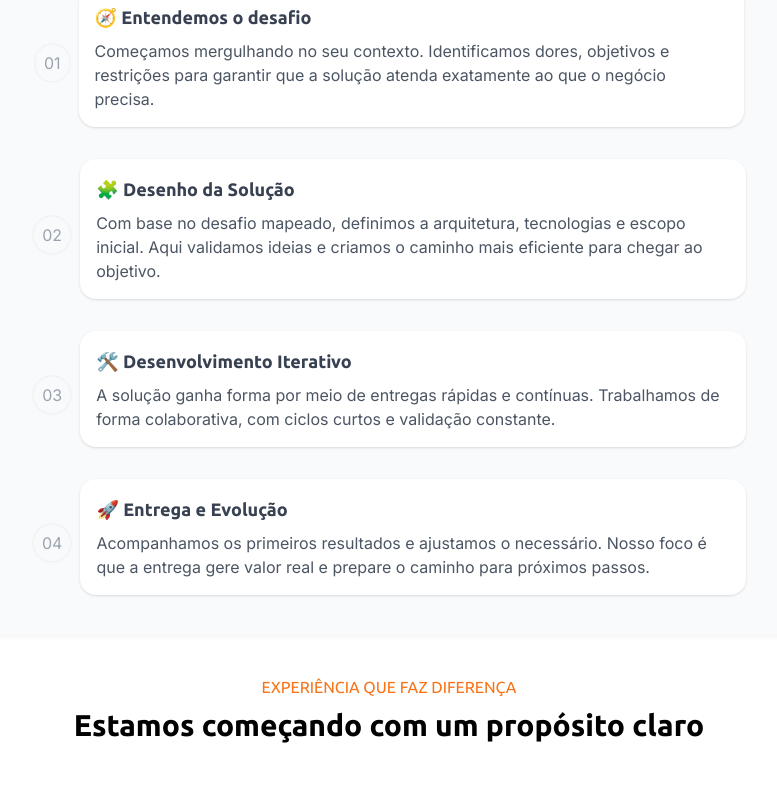
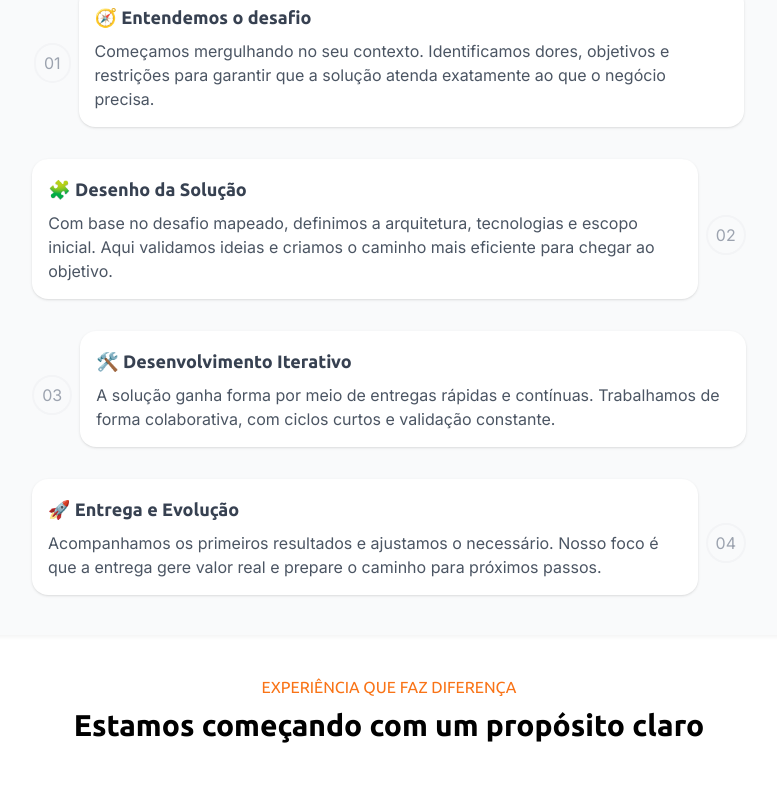
Before and after one commit to santobit/santobit.github.io, a website: page index.html in a window 1280 px wide. Shown: the part 1618-2406 px from the top of the page, without its empty margins (251-1028 px from the left). Drawn offline with Linux system fonts and the light colour scheme.

Commit message:
feat: update layout

```diff
--- a/index.html
+++ b/index.html
@@ -265,7 +265,9 @@
                         </div>
                     </div>
 
-                    <div class="flex items-center gap-2 justify-center w-4/5">
+                    <div
+                        class="flex flex-row-reverse items-center gap-2 justify-center w-4/5"
+                    >
                         <div class="mt-3">
                             <span
                                 class="rounded-full border-2 border-gray-100 p-2 text-gray-400"
@@ -313,7 +315,9 @@
                         </div>
                     </div>
 
-                    <div class="flex items-center gap-2 justify-center w-4/5">
+                    <div
+                        class="flex flex-row-reverse items-center gap-2 justify-center w-4/5"
+                    >
                         <div class="mt-3">
                             <span
                                 class="rounded-full border-2 border-gray-100 p-2 text-gray-400"
--- a/tailwind.css
+++ b/tailwind.css
@@ -1,6 +1,6 @@
 /*
 Theme Name: Santo Bit Theme
-Version: 0.4
+Version: 0.5
 */
 
 @tailwind base;
```
Also changed, not shown: theme/style.css.
